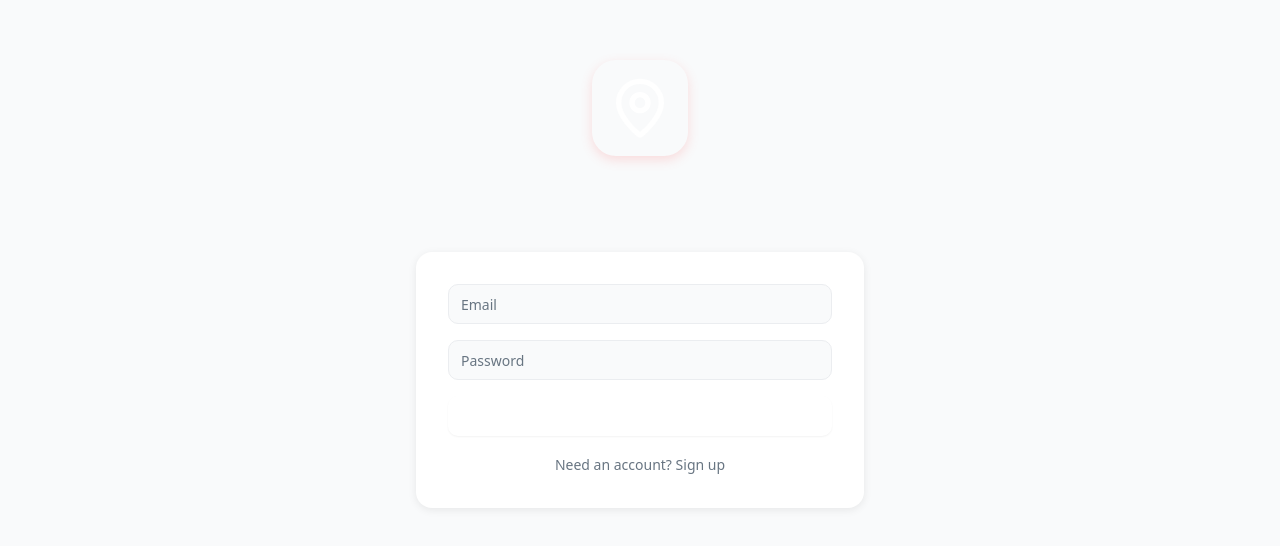
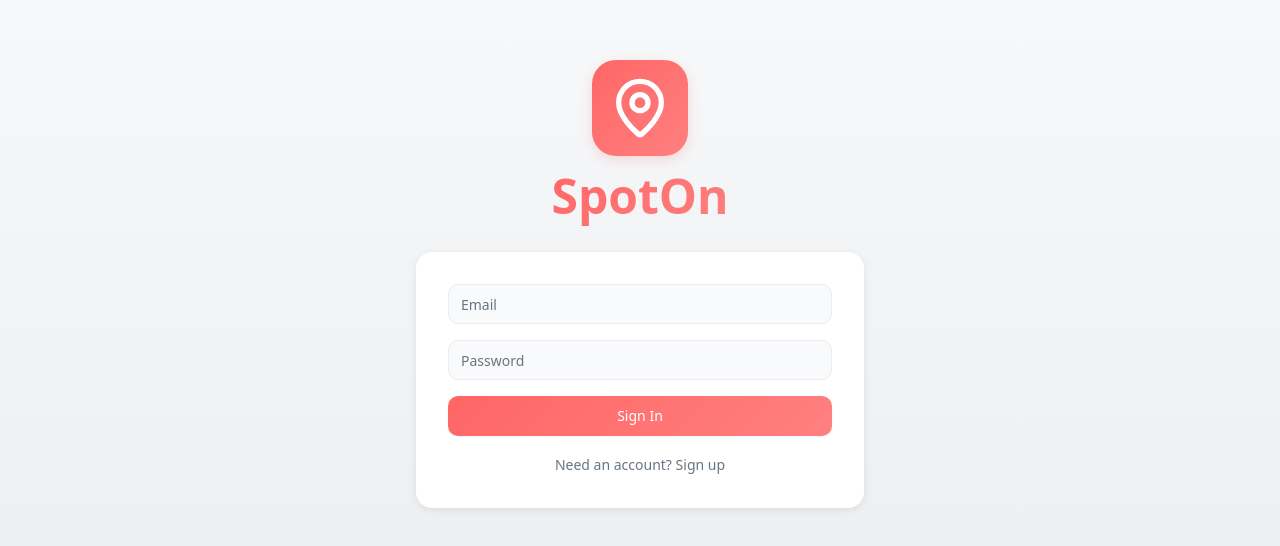
Before and after one commit to daphnedemekas/spoton, a React (Vite) app: page / in a window 1280 px wide. Shown: the part 116-662 px from the top of the page. Built offline with nearby package versions, Linux system fonts and the light colour scheme; the HTML template or start-up script is replaced by a standard one.

Commit message:
Fix logo contrast on home page

```diff
--- a/src/index.css
+++ b/src/index.css
@@ -47,6 +47,10 @@ All colors MUST be HSL.
     --ring: 0 100% 70%;
 
     --radius: 0.75rem;
+
+    --gradient-primary: linear-gradient(135deg, hsl(0 100% 70%), hsl(0 100% 75%));
+    --gradient-accent: linear-gradient(135deg, hsl(23 100% 63%), hsl(23 100% 68%));
+    --gradient-subtle: linear-gradient(180deg, hsl(210 17% 98%), hsl(210 14% 93%));
 
     --shadow-glow: 0 4px 12px hsl(0 100% 70% / 0.2);
     --shadow-card: 0 2px 8px hsl(0 0% 0% / 0.08);
@@ -101,6 +105,10 @@ All colors MUST be HSL.
     --input: 240 20% 25%;
     --ring: 0 100% 75%;
 
+    --gradient-primary: linear-gradient(135deg, hsl(0 100% 75%), hsl(0 100% 80%));
+    --gradient-accent: linear-gradient(135deg, hsl(23 100% 68%), hsl(23 100% 73%));
+    --gradient-subtle: linear-gradient(180deg, hsl(240 28% 14%), hsl(240 24% 18%));
+
     --shadow-glow: 0 4px 12px hsl(0 100% 75% / 0.25);
     --shadow-card: 0 2px 8px hsl(0 0% 0% / 0.3);
     --shadow-hover: 0 8px 24px hsl(0 100% 75% / 0.12);
--- a/src/pages/Index.tsx
+++ b/src/pages/Index.tsx
@@ -71,7 +71,7 @@ export default function Index() {
       <div className="w-full max-w-md">
         <div className="text-center mb-8">
           <div className="mb-4 inline-flex items-center justify-center rounded-3xl bg-gradient-primary p-4 shadow-glow">
-            <MapPin className="h-16 w-16 text-primary-foreground" />
+            <MapPin className="h-16 w-16 text-card" />
           </div>
 
           <h1 className="text-5xl font-bold">
```
